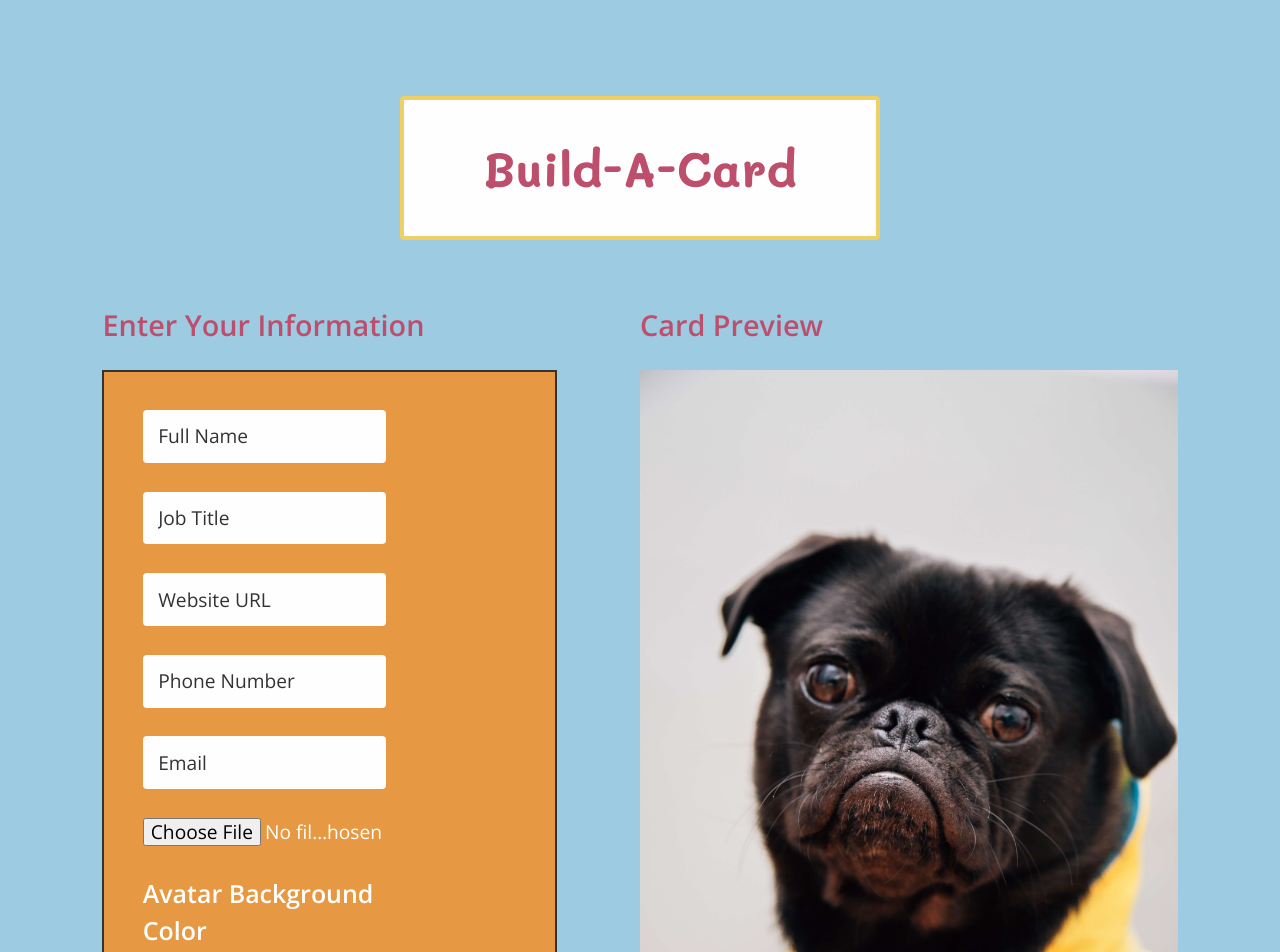
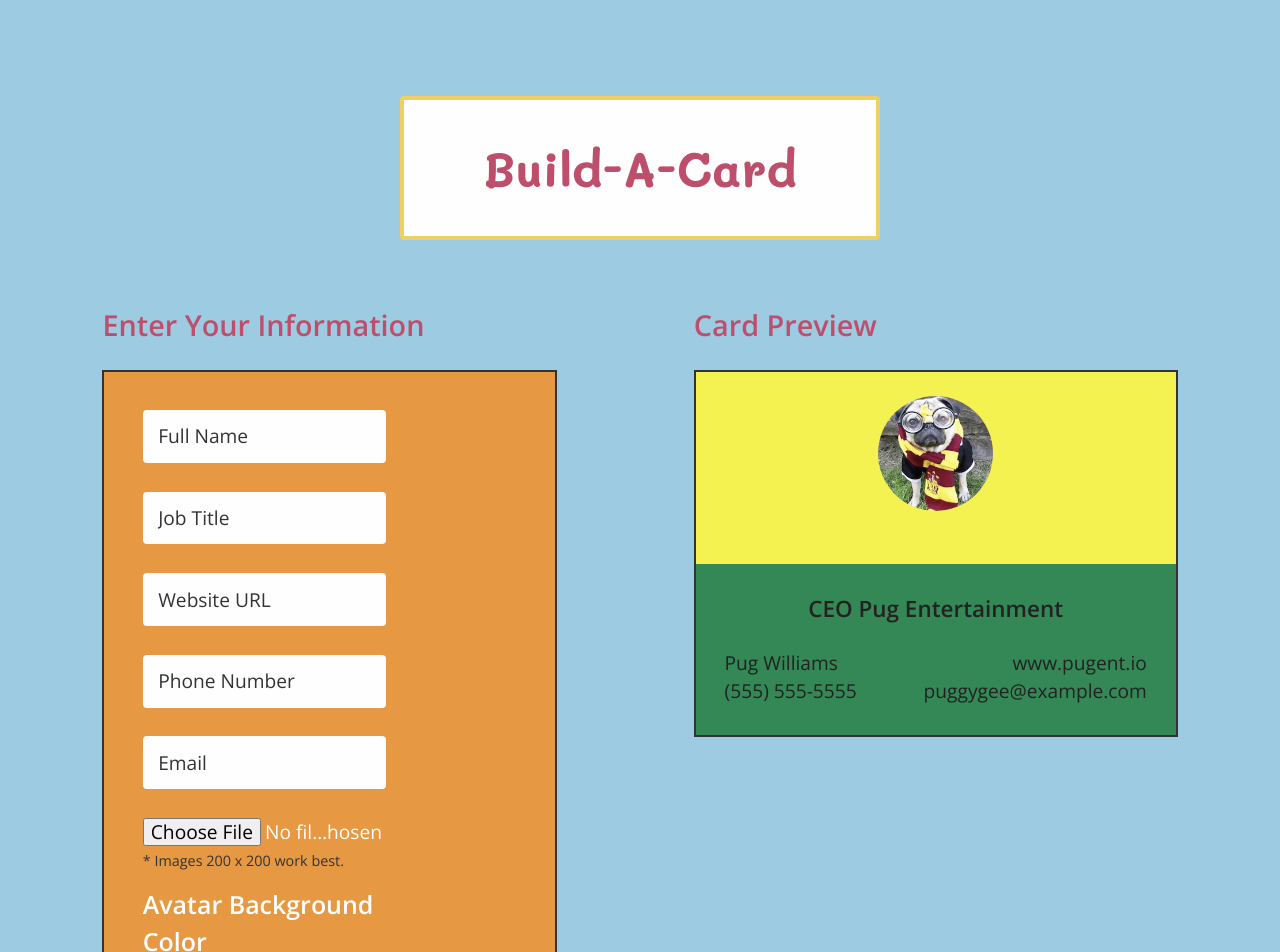
Before and after one commit to terrancecorley/build-a-card, a React (Create React App) app: page / in a window 1280 px wide. Shown: the top 952 px of the page. Built offline with nearby package versions, Linux system fonts and the light colour scheme.

Commit message:
styled preview card

```diff
--- a/src/CardPreview.js
+++ b/src/CardPreview.js
@@ -1,5 +1,5 @@
 import React from 'react';
-import pugImg from './assets/pug.jpg';
+import pugImg from './assets/pug2.png';
 import './css/CardPreview.css';
 
 function CardPreview(props) {
--- a/src/UserInfo.js
+++ b/src/UserInfo.js
@@ -27,6 +27,7 @@ class UserInfo extends Component {
           <input type="phone" aria-label="phone number" name="phoneNumber" placeholder="Phone Number" value={this.props.phoneNumber} onChange={this.onChange}/>
           <input type="email" aria-label="email" name="userEmail" placeholder="Email" value={this.props.userEmail} onChange={this.onChange}/>
           <input type="file" aria-label="business card image" name="userAvatar" accept=".png, .jpg, .jpeg" onChange={this.onChange}/>
+          <p>* Images 200 x 200 work best.</p>
           <label htmlFor="avatarBackgroundColor">Avatar Background Color</label>
           <input type="color" name="avatarBackgroundColor" id="avatarBackgroundColor" value={this.props.avatarBackgroundColor} onChange={this.onChange}/>
           <label htmlFor="infoBackgroundColor">Info Background Color</label>
--- a/src/css/CardPreview.css
+++ b/src/css/CardPreview.css
@@ -1,3 +1,33 @@
 .card-preview__wrapper {
-  flex-basis: 50%;
+  flex-basis: 45%;
 }
+
+.card-preview {
+  border: 2px solid #333;
+}
+
+.card-preview__header {
+  padding: 1.25em;
+  height: 10em;
+}
+
+img {
+  display: block;
+  border-radius: 100%;
+  width: 6em;
+  margin: 0 auto;
+}
+
+h3 {
+  margin-top: 0;
+  text-align: center;
+}
+
+.card-preview__body {
+  padding: 1.5em;
+}
+
+.card-preview__body > div {
+  display: flex;
+  justify-content: space-between;
+}
--- a/src/css/UserInfo.css
+++ b/src/css/UserInfo.css
@@ -79,3 +79,12 @@ input[type="reset"]:focus {
   color: firebrick;
   cursor: pointer;
 }
+
+p {
+  margin: 0.25em 0 1em;
+  font-size: 0.75em;
+}
+
+input[type="file"] {
+  margin-bottom: 0 !important;
+}
```
Also changed, not shown: src/assets/pug2.png (added).
